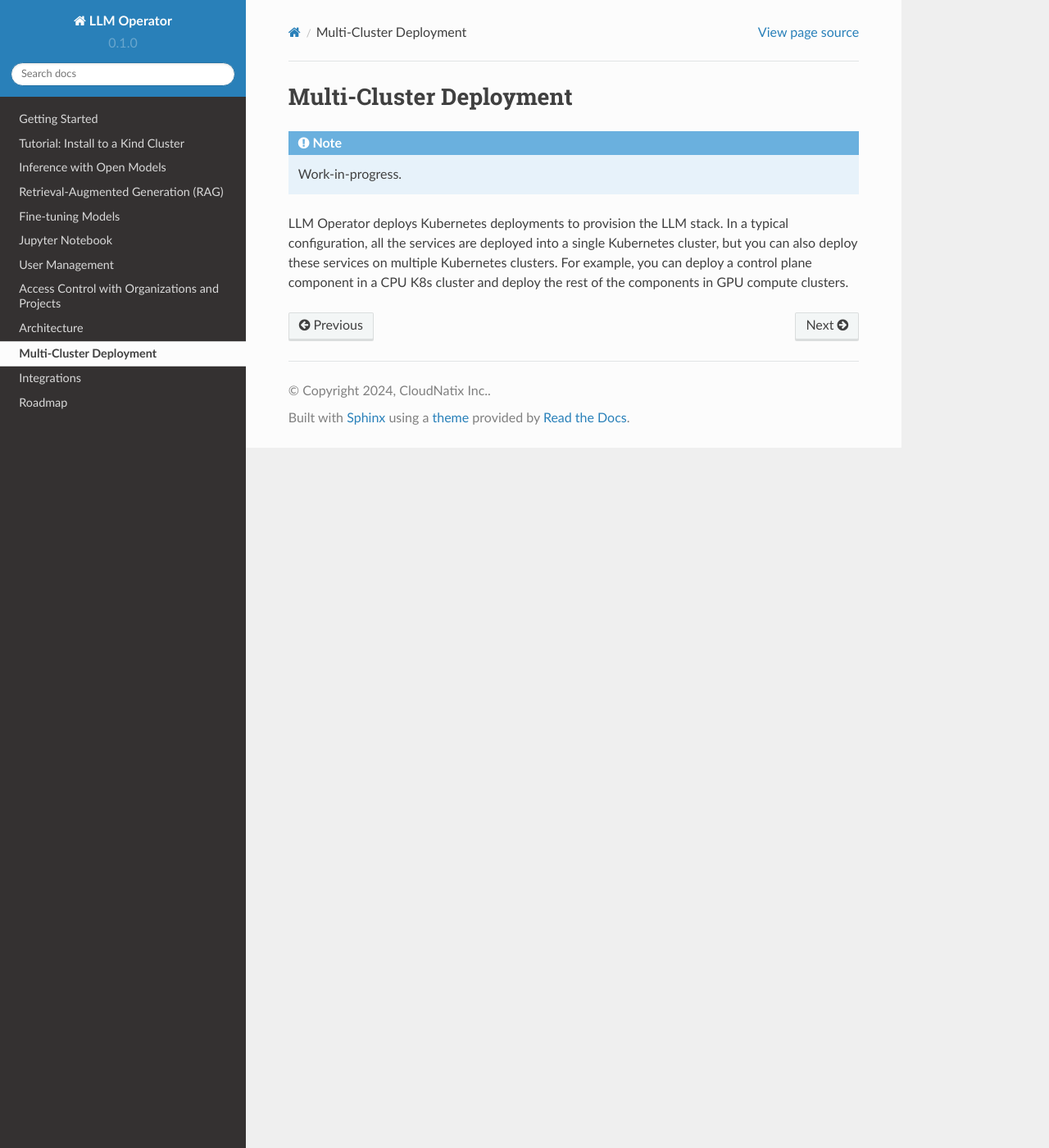
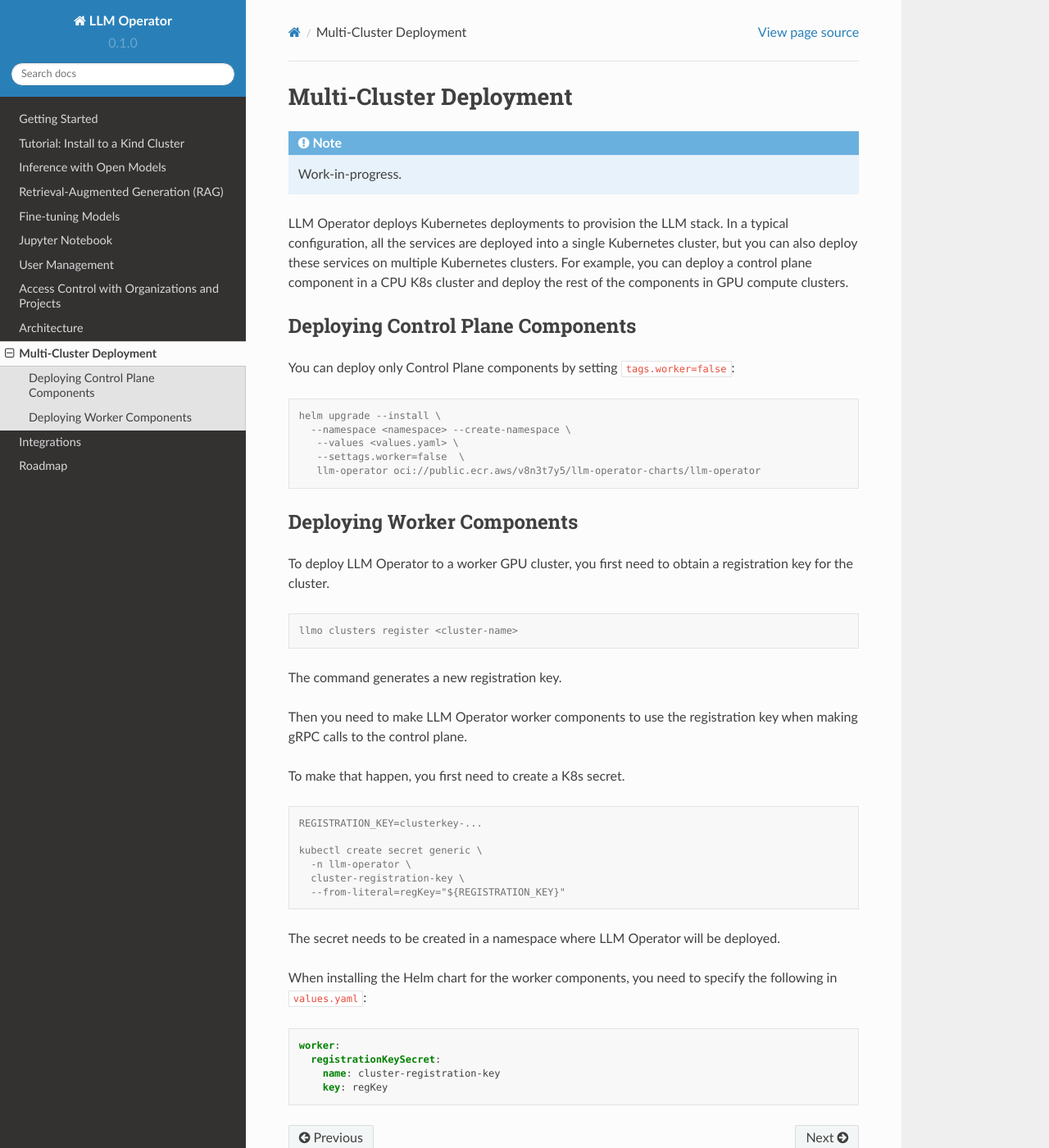
Before and after one commit to llm-operator/docs, a Sphinx documentation site: the page built from docs/source/multi_cluster_deployment.rst, in a window 1280 px wide and 1400 px high. Shown: the whole window at 82% size. Built offline with Sphinx 7.4.7 and the Read the Docs theme 2.0.0, drawn with Linux system fonts in a browser that asks for light colours.

Commit message:
Add a short description on cluster registration (#63)

```diff
--- a/docs/source/multi_cluster_deployment.rst
+++ b/docs/source/multi_cluster_deployment.rst
@@ -11,3 +11,56 @@ a single Kubernetes cluster, but you can also deploy these services on
 multiple Kubernetes clusters. For example, you can deploy a control
 plane component in a CPU K8s cluster and deploy the rest of the
 components in GPU compute clusters.
+
+
+Deploying Control Plane Components
+----------------------------------
+
+You can deploy only Control Plane components by setting ``tags.worker=false``:
+
+.. code-block:: console
+
+   helm upgrade --install \
+     --namespace <namespace> --create-namespace \
+      --values <values.yaml> \
+      --settags.worker=false  \
+      llm-operator oci://public.ecr.aws/v8n3t7y5/llm-operator-charts/llm-operator
+
+
+Deploying Worker Components
+---------------------------
+
+To deploy LLM Operator to a worker GPU cluster, you first need to obtain a registration key for the cluster.
+
+.. code-block:: console
+
+   llmo clusters register <cluster-name>
+
+
+The command generates a new registration key.
+
+Then you need to make LLM Operator worker components to use the registration key
+when making gRPC calls to the control plane.
+
+To make that happen, you first need to create a K8s secret.
+
+.. code-block:: console
+
+   REGISTRATION_KEY=clusterkey-...
+
+   kubectl create secret generic \
+     -n llm-operator \
+     cluster-registration-key \
+     --from-literal=regKey="${REGISTRATION_KEY}"
+
+
+The secret needs to be created in a namespace where LLM Operator will be deployed.
+
+When installing the Helm chart for the worker components, you need to specify the following in ``values.yaml``:
+
+.. code-block:: yaml
+
+  worker:
+    registrationKeySecret:
+      name: cluster-registration-key
+      key: regKey
```
